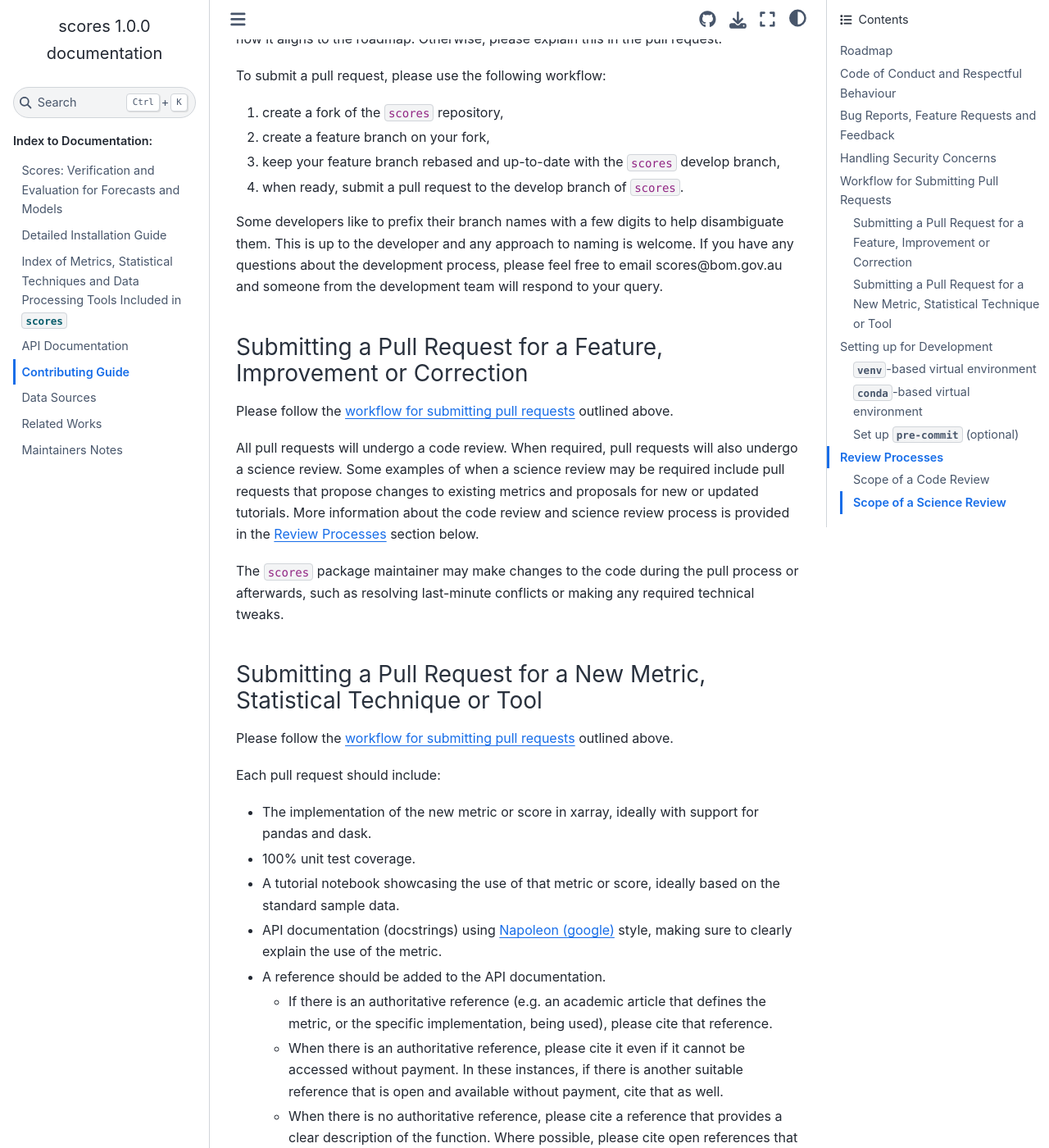
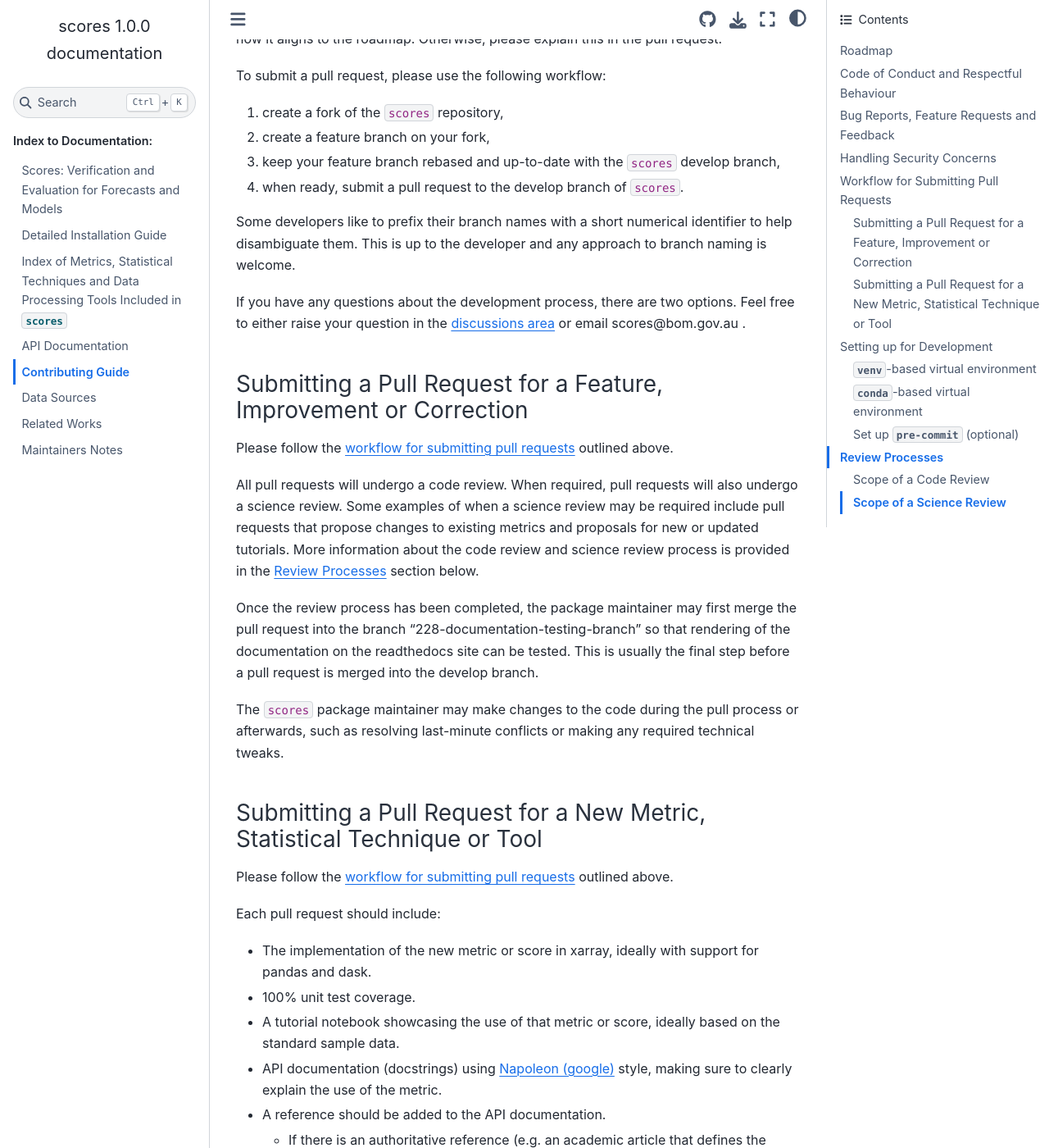
Before and after one commit to nci/scores, a Sphinx documentation site: the page built from docs/contributing.md, in a window 1280 px wide and 1400 px high, scrolled down 1322 px. Shown: the whole window at 82% size. Built offline with Sphinx 7.4.7 and the Sphinx Book theme 1.1.4, drawn with Linux system fonts in a browser that asks for light colours; pages that are not in the unit, such as notebooks, are missing from menus; some of the changed text lies outside the part shown.

Commit message:
Respond to merge request feedback and add additional details

```diff
--- a/docs/contributing.md
+++ b/docs/contributing.md
@@ -35,13 +35,17 @@ To submit a pull request, please use the following workflow:
 3. keep your feature branch rebased and up-to-date with the `scores` develop branch,
 4. when ready, submit a pull request to the develop branch of `scores`.
 
-Some developers like to prefix their branch names with a few digits to help disambiguate them. This is up to the developer and any approach to naming is welcome. If you have any questions about the development process, please feel free to email scores@bom.gov.au and someone from the development team will respond to your query.
+Some developers like to prefix their branch names with a short numerical identifier to help disambiguate them. This is up to the developer and any approach to branch naming is welcome.
+
+If you have any questions about the development process, there are two options. Feel free to either raise your question in the [discussions area](https://github.com/nci/scores/discussions) or email scores@bom.gov.au .
 
 ### Submitting a Pull Request for a Feature, Improvement or Correction
 
 Please follow the [workflow for submitting pull requests](#workflow-for-submitting-pull-requests) outlined above.
 
 All pull requests will undergo a code review. When required, pull requests will also undergo a science review. Some examples of when a science review may be required include pull requests that propose changes to existing metrics and proposals for new or updated tutorials. More information about the code review and science review process is provided in the [Review Processes](#review-processes) section below.
+
+Once the review process has been completed, the package maintainer may first merge the pull request into the branch "228-documentation-testing-branch" so that rendering of the documentation on the readthedocs site can be tested. This is usually the final step before a pull request is merged into the develop branch.
 
 The `scores` package maintainer may make changes to the code during the pull process or afterwards, such as resolving last-minute conflicts or making any required technical tweaks.
 
@@ -65,6 +69,8 @@ Each pull request should include:
 Please also read the [pull request checklist](https://github.com/nci/scores/blob/develop/.github/pull_request_template.md).
 
 All pull requests for new metrics, statistical techniques or tools will undergo both a code review and a science review. The code review will focus on coding style, performance and test coverage. The science review will focus on the mathematical correctness of the implementation and the suitability of the method for inclusion within `scores`. More information about the code review and science review process is provided in the [Review Processes](#review-processes) section below.
+
+Once the review process has been completed, the package maintainer may first merge the pull request into the branch "228-documentation-testing-branch" so that rendering of the documentation on the readthedocs site can be tested. This is usually the final step before a pull request is merged into the develop branch.
 
 ## Setting up for Development
 
```
